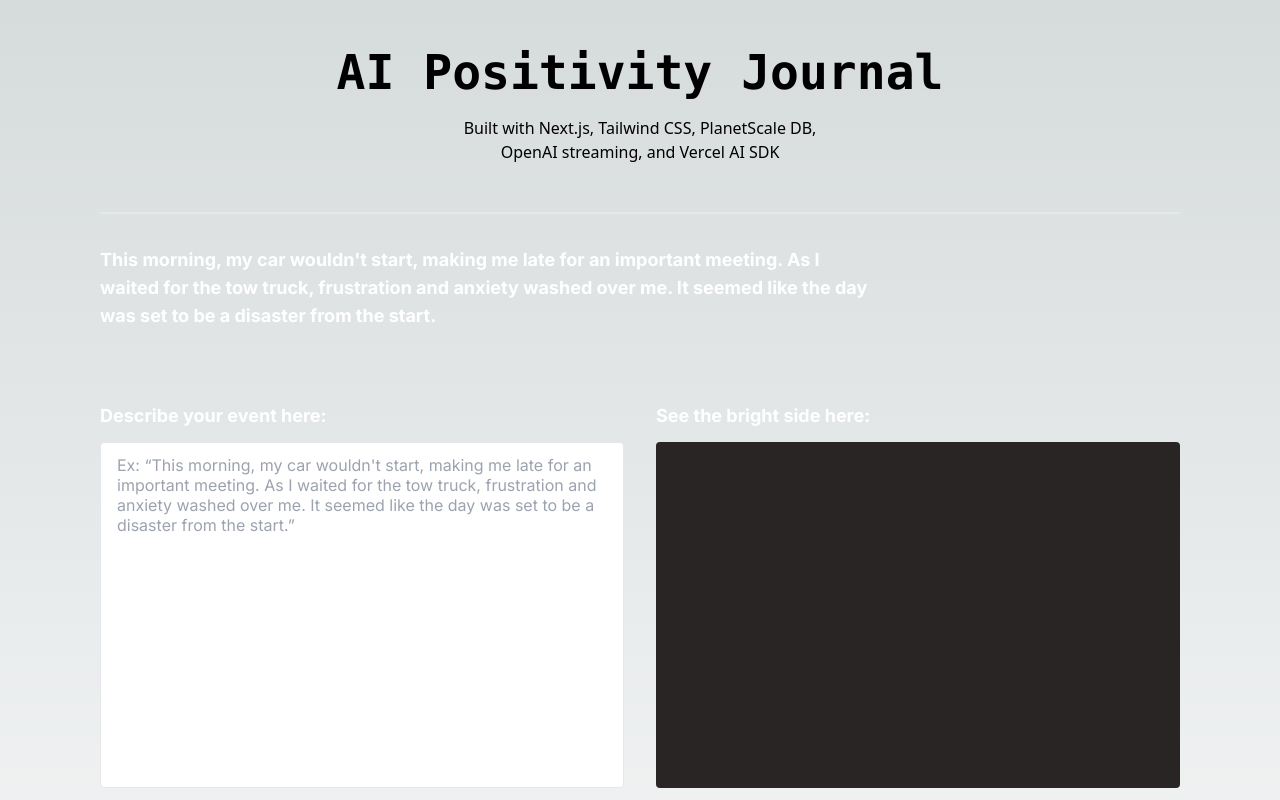
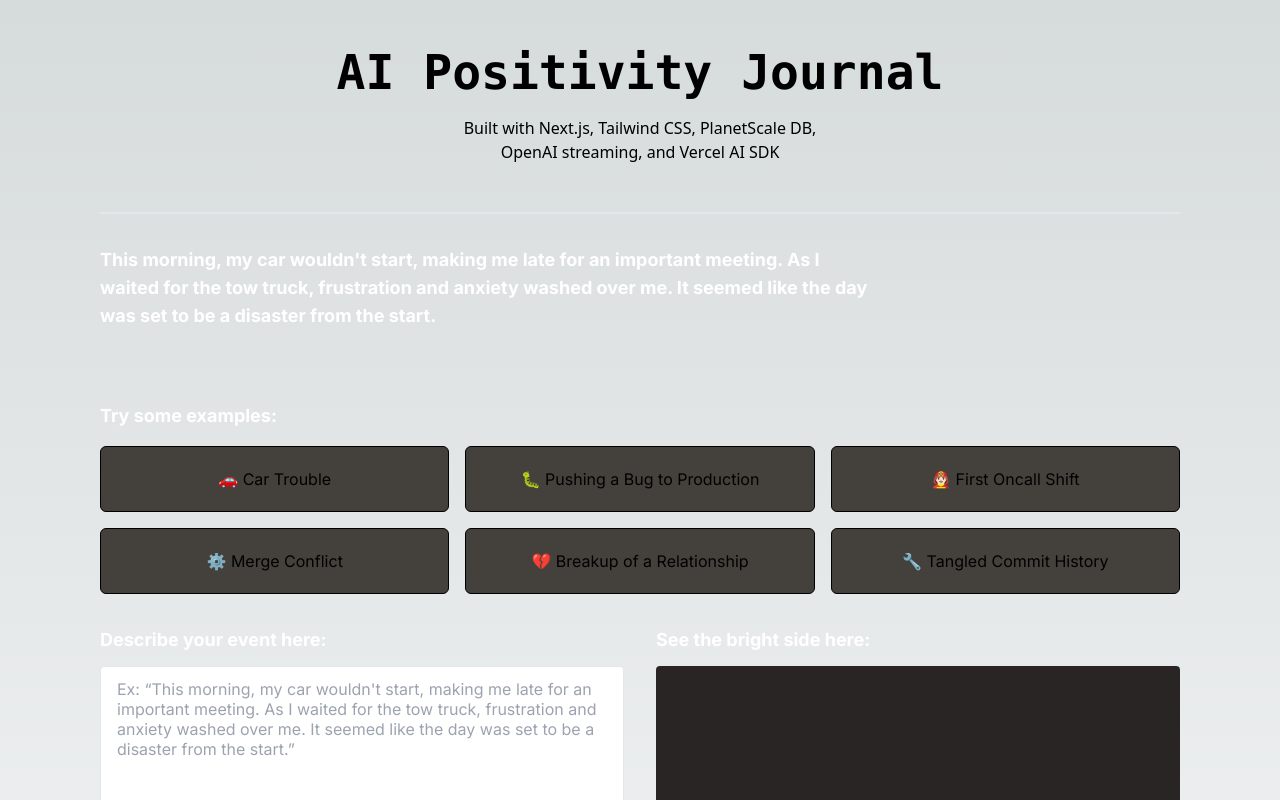
Before and after one commit to ewang0/ai-positivity-journal, a Next.js app: page / in a window 1280 px wide. Shown: the top 800 px of the page. Built offline with nearby package versions, Linux system fonts and the light colour scheme.

Commit message:
Add example prompts

```diff
--- a/app/formfield.tsx
+++ /dev/null
@@ -1,22 +0,0 @@
-interface FormFieldProps {
-    header: string;
-    placeholder: string;
-}
-
-const FormField: React.FC<FormFieldProps> = ({ header, placeholder}) => {
-    return (
-        <form className="w-full mt-8">
-            <label className="block text-white text-lg font-bold mb-3" htmlFor="username">
-                {header}
-            </label>
-            <textarea
-                className="bg-white text-gray-700 w-full border rounded py-3 px-4 leading-tight focus:outline-none focus:bg-white resize-none"
-                id="grid-first-name"
-                rows={16}
-                placeholder={placeholder}
-            />
-        </form>
-    );
-}
-
-export default FormField;
--- a/app/page.tsx
+++ b/app/page.tsx
@@ -6,10 +6,26 @@ import { useChat } from "ai/react";
 import { VercelIcon, GithubIcon, LoadingCircle, SendIcon } from "./icons";
 import ReactMarkdown from "react-markdown";
 import remarkGfm from "remark-gfm";
+import { STRINGS } from "./strings.js"
 
 export default function Home() {
   const formRef = useRef<HTMLFormElement>(null);
-  const { messages, input, setInput, handleInputChange, handleSubmit, isLoading} = useChat();
+  const inputRef = useRef<HTMLTextAreaElement>(null);
+
+  const initialMessages = [
+    {
+      id: '1', // Unique identifier for the message
+      role: 'user', // 'ai' for messages generated by the AI, 'user' for user messages
+      content: 'For each following message I send you, please provide a quote from a famous philosopher or historical figure that may provide some guidance. Please include any supporting comments. Please return the quote in bolded text.', // Message content
+    },
+    {
+      id: '2', // Unique identifier for the message
+      role: 'assistant', // 'ai' for messages generated by the AI, 'user' for user messages
+      content: 'Ok, I understand.', // Message content
+    },
+  ];
+  const { messages, input, setInput, handleInputChange, handleSubmit, isLoading} = useChat({
+  });
   console.log("messages:", messages);
   // console.log("messages:", messages);
 
@@ -30,13 +46,36 @@ export default function Home() {
       <div className="block text-white text-lg font-bold mb-10 mt-8 max-w-3xl">
         This morning, my car wouldn&apos;t start, making me late for an important meeting. As I waited for the tow truck, frustration and anxiety washed over me. It seemed like the day was set to be a disaster from the start.
       </div>
+      <div className="flex flex-col">
+        <div className="block text-white text-lg font-bold mb-4 mt-8 max-w-3xl">
+          Try some examples:
+        </div>
+        <div className="grid grid-cols-3 gap-4">
+          {STRINGS.EXAMPLES.map((example, i) => (
+            <button
+              key={i}
+              className="rounded-md border border-black text-center text-md bg-stone-700 px-5 py-5 text-left transition-all duration-75 hover:border-white hover:bg-stone-600 active:bg-gray-50 cursor-pointer"
+              onClick={() => {
+                setInput(example.content);
+                inputRef.current?.focus();
+              }}
+            >
+              {example.title}
+            </button>)
+          )}
+        </div>
+      </div>
       <div className='grid grid-cols-2 gap-x-8'>
         <div>
-          <form onSubmit={handleSubmit} className="w-full mt-8">
+          <form
+            onSubmit={handleSubmit}
+            className="w-full mt-8"
+          >
               <label className="block text-white text-lg font-bold mb-3" htmlFor="username">
                 Describe your event here:
               </label>
               <textarea
+                  ref={inputRef}
                   className="bg-white text-gray-700 w-full border rounded py-3 px-4 leading-tight focus:outline-none focus:bg-white resize-none"
                   id="grid-first-name"
                   rows={16}
--- /dev/null
+++ b/app/strings.js
@@ -0,0 +1,29 @@
+export const STRINGS = {
+    EXAMPLES: [
+        {
+            title: "🚗 Car Trouble",
+            content: "This morning, my car wouldn't start, making me late for an important meeting. As I waited for the tow truck, frustration and anxiety washed over me. It seemed like the day was set to be a disaster from the start."
+        },
+        {
+            title: "🐛 Pushing a Bug to Production",
+            content: "Today turned out to be one of the most challenging days of my career so far. After deploying an update, a hidden bug slipped through, breaking a key feature for our users, leading to a flood of complaints and issues. The weight of responsibility is crushing—I'm dreading the conversation with my team and the steps we'll need to take to fix this. The fear of potential consequences for my mistake is keeping me up tonight, and I can't shake off the feeling of letting everyone down."
+        },
+        {
+            title: "🧑🏻‍🚒 First Oncall Shift",
+            content: "The shrill ring of my pager yanked me out of sleep at 3 AM, signaling my first real emergency on the job. Staring at the screen, I felt a mix of panic and cluelessness; the issue was complex, and I had no immediate idea how to solve it. The weight of responsibility was suddenly very real, and the quiet of the night offered no comfort, only the pressing need to find a solution quickly. This is a steep, unexpected learning curve, but I'm determined to rise to the challenge, no matter how daunting it feels right now."
+        },
+        {
+            title: "⚙️ Merge Conflict",
+            content: "Today, I faced the challenging reality of merge conflicts for the first time, as my project updates clashed dramatically with the main branch. This situation highlighted the critical need for constant communication with my team and keeping my work up-to-date. The tedious process of resolving each conflict line by line was a stark lesson in the importance of synchronization with the team's efforts. Moving forward, I'm more committed than ever to ensure seamless integration of my work, learning the value of proactive updates and clearer communication."
+        },
+        {
+            title: "💔 Breakup of a Relationship",
+            content: "Today marks one week since the breakup, and the silence in our now half-empty apartment is deafening. I keep replaying our last conversation, wondering if there was something I could have said or done differently. Moving on seems impossible right now; it's like I have to relearn who I am without them by my side."
+        },
+        {
+            title: "🔧 Tangled Commit History",
+            content: "I learned a tough lesson today on why rebasing matters. After merging my feature without rebasing first, the commit history turned into a chaotic mess, making it hard for anyone to follow. It dawned on me how much easier things would have been with regular rebasing. From now on, I'll make sure to keep my branch aligned with the main branch to prevent this headache."
+        },
+    ],
+    REQUEST_PROMPT: "Please take the following negative situation and provide a quote from a famous philosopher or historical figure that may provide some guidance. Please include any supporting comments. Please return the quote in bolded text."
+}
```
